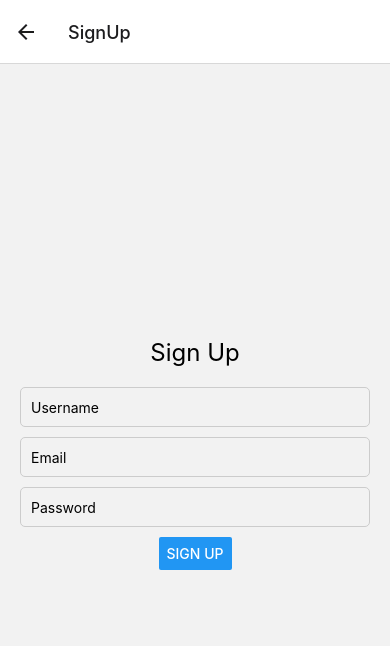
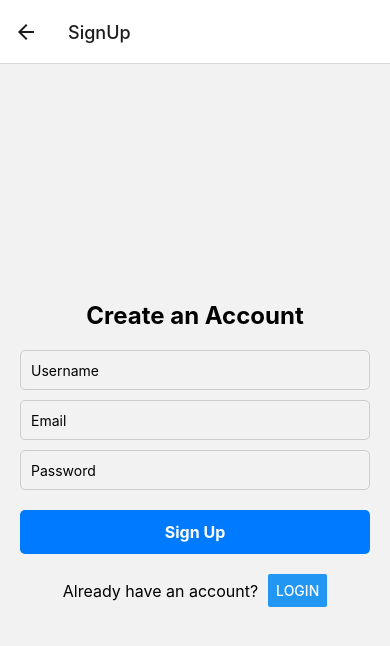
Before and after one commit to kantzz-GitHub/PocketChef, a React Native app: screen /SignUp in a window 390 px wide. Shown: the top 646 px of the page. Built offline with nearby package versions, Linux system fonts and the light colour scheme.

Commit message:
AUTH: Re-styled the Login and SignUp screens to look more pleasant

```diff
--- a/screens/LoginScreen.js
+++ b/screens/LoginScreen.js
@@ -1,5 +1,5 @@
 import React from 'react';
-import { View, Text, TextInput, Button, StyleSheet } from 'react-native';
+import { View, Text, TextInput, Button, StyleSheet, TouchableOpacity } from 'react-native';
 import { firebase } from '../firebase';
 
 export default function LoginScreen({ navigation }) {
@@ -23,7 +23,7 @@ export default function LoginScreen({ navigation }) {
 
   return (
     <View style={styles.container}>
-      <Text style={styles.title}>Login</Text>
+      <Text style={styles.welcomeText}>Welcome back{"\n"}to PocketChef!</Text>
       <TextInput
         style={styles.input}
         placeholder="Email"
@@ -37,12 +37,12 @@ export default function LoginScreen({ navigation }) {
         onChangeText={setPassword}
         secureTextEntry
       />
-      <Button title="Login" onPress={handleLogin} />
-      <Button
-        title="Sign Up"
-        onPress={() => navigation.navigate('SignUp')}
-        style={styles.signupButton}
-      />
+      <TouchableOpacity onPress={handleLogin} style={styles.loginButton}>
+        <Text style={styles.buttonText}>Login</Text>
+      </TouchableOpacity>
+      <TouchableOpacity onPress={() => navigation.navigate('SignUp')} style={styles.signupButton}>
+        <Text style={styles.buttonText}>Sign Up</Text>
+      </TouchableOpacity>
     </View>
   );
 }
@@ -53,10 +53,14 @@ const styles = StyleSheet.create({
     justifyContent: 'center',
     alignItems: 'center',
     padding: 20,
+    backgroundColor: '#fff',
   },
-  title: {
+  welcomeText: {
     fontSize: 24,
+    fontWeight: 'bold',
     marginBottom: 20,
+    color: '#333',
+    textAlign: 'center',
   },
   input: {
     width: '100%',
@@ -67,7 +71,25 @@ const styles = StyleSheet.create({
     marginBottom: 10,
     paddingHorizontal: 10,
   },
+  loginButton: {
+    backgroundColor: '#007bff',
+    width: '100%',
+    paddingVertical: 12,
+    borderRadius: 5,
+    marginTop: 10,
+    alignItems: 'center',
+  },
   signupButton: {
+    backgroundColor: '#28a745',
+    width: '100%',
+    paddingVertical: 12,
+    borderRadius: 5,
     marginTop: 10,
+    alignItems: 'center',
+  },
+  buttonText: {
+    color: '#fff',
+    fontSize: 16,
+    fontWeight: 'bold',
   },
 });
--- a/screens/SignUpScreen.js
+++ b/screens/SignUpScreen.js
@@ -1,5 +1,5 @@
 import React from 'react';
-import { View, Text, TextInput, Button, StyleSheet } from 'react-native';
+import { View, Text, TextInput, Button, StyleSheet, TouchableOpacity } from 'react-native';
 import { firebase } from '../firebase';
 import 'firebase/firestore';
 
@@ -32,7 +32,7 @@ export default function SignUpScreen({ navigation }) {
 
   return (
     <View style={styles.container}>
-      <Text style={styles.title}>Sign Up</Text>
+      <Text style={styles.title}>Create an Account</Text>
       <TextInput
         style={styles.input}
         placeholder="Username"
@@ -52,7 +52,13 @@ export default function SignUpScreen({ navigation }) {
         onChangeText={setPassword}
         secureTextEntry
       />
-      <Button title="Sign Up" onPress={handleSignUp} />
+      <TouchableOpacity onPress={handleSignUp} style={styles.signupButton}>
+        <Text style={styles.buttonText}>Sign Up</Text>
+      </TouchableOpacity>
+      <View style={styles.footer}>
+        <Text style={styles.footerText}>Already have an account?</Text>
+        <Button title="Login" onPress={() => navigation.navigate('Login')} />
+      </View>
     </View>
   );
 }
@@ -62,10 +68,11 @@ const styles = StyleSheet.create({
     flex: 1,
     justifyContent: 'center',
     alignItems: 'center',
-    padding: 20,
+    paddingHorizontal: 20,
   },
   title: {
     fontSize: 24,
+    fontWeight: 'bold',
     marginBottom: 20,
   },
   input: {
@@ -77,4 +84,26 @@ const styles = StyleSheet.create({
     marginBottom: 10,
     paddingHorizontal: 10,
   },
+  signupButton: {
+    backgroundColor: '#007bff',
+    width: '100%',
+    paddingVertical: 12,
+    borderRadius: 5,
+    marginTop: 10,
+    alignItems: 'center',
+  },
+  buttonText: {
+    color: '#fff',
+    fontSize: 16,
+    fontWeight: 'bold',
+  },
+  footer: {
+    flexDirection: 'row',
+    marginTop: 20,
+    alignItems: 'center',
+  },
+  footerText: {
+    marginRight: 10,
+    fontSize: 16,
+  },
 });
```
